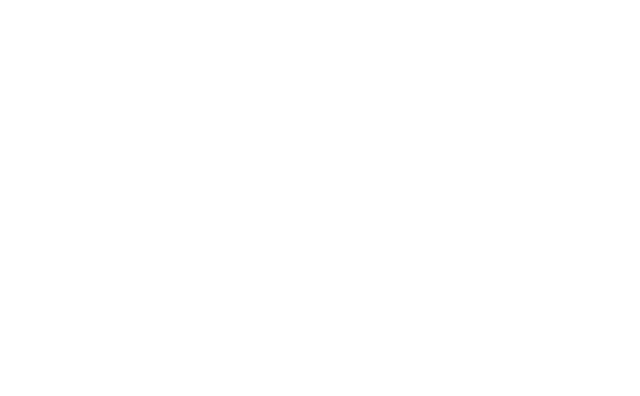
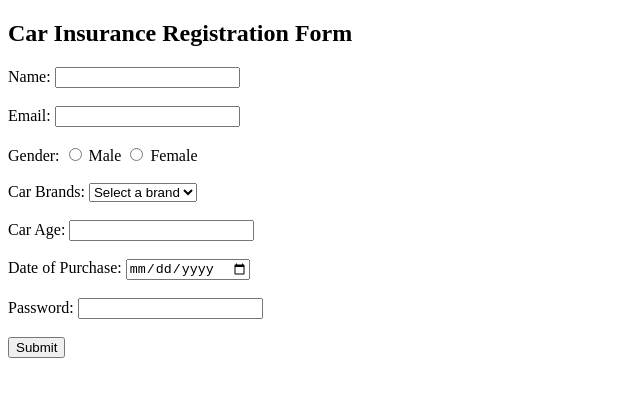
Before and after one commit to acciojob/car-insurance-form-aniket0657, a website: page main.html in a window 1280 px wide. Shown: the whole page, without its empty margins (0-640 px from the left). Drawn offline with Linux system fonts and the light colour scheme.

Commit message:
created a submission

```diff
--- a/main.html
+++ b/main.html
@@ -1,16 +1,51 @@
 <!DOCTYPE html>
+<html lang="en">
+<head>
+    <meta charset="UTF-8">
+    <meta name="viewport" content="width=device-width, initial-scale=1.0">
+    <title>Car Insurance Registration Form</title>
+</head>
+<body>
+    <h2>Car Insurance Registration Form</h2>
+    <form action="submit_form.php" method="POST">
 
-<html>
+        <label for="name">Name:</label>
+        <input type="text" id="name" name="name" required>
+        <br><br>
 
-<head>
-	<link rel="stylesheet" href="styles.css">
-</head>
+        <label for="email">Email:</label>
+        <input type="email" id="email" name="email" required>
+        <br><br>
 
-<body>
-	<!-- the entire body must be written by student -->
-    <script type="text/javascript" src="./script.js">
-</script>
+        <label>Gender:</label>
+        <input type="radio" id="male" name="gender" value="male" required>
+        <label for="male">Male</label>
+        <input type="radio" id="female" name="gender" value="female" required>
+        <label for="female">Female</label>
+        <br><br>
 
+        <label for="cars">Car Brands:</label>
+        <select id="cars" name="cars">
+            <option value="">Select a brand</option>
+            <option value="BMW">BMW</option>
+            <option value="Audi">Audi</option>
+            <option value="Mercedes">Mercedes</option>
+        </select>
+        <br><br>
+
+        <label for="carage">Car Age:</label>
+        <input type="number" id="carage" name="carage" required>
+        <br><br>
+
+        <label for="dop">Date of Purchase:</label>
+        <input type="date" id="dop" name="dop" required>
+        <br><br>
+
+        <label for="password">Password:</label>
+        <input type="password" id="password" name="password" required>
+        <br><br>
+
+        <button type="submit">Submit</button>
+    </form>
 </body>
-
 </html>
```
